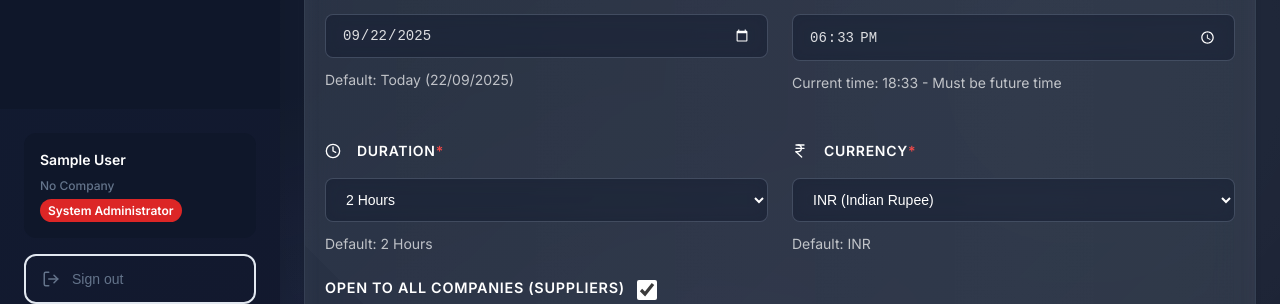
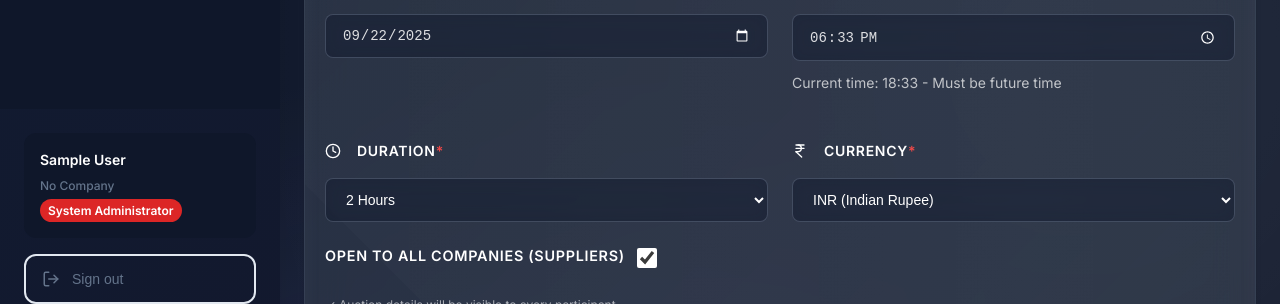
Before and after one commit to Poojamasne/Frontend_Auction, a React (Create React App) app: page /dashboard/new-auction in a window 1280 px wide. Shown: the part 472-776 px from the top of the page. Built offline with nearby package versions, Linux system fonts and the light colour scheme; no server answers; sample sign-in values are in the browser's storage; the HTML template or start-up script is replaced by a standard one.

Commit message:
my change

```diff
--- a/src/components/Dashboard/NewAuction/NewAuction.tsx
+++ b/src/components/Dashboard/NewAuction/NewAuction.tsx
@@ -491,9 +491,6 @@ const NewAuction: React.FC = () => {
                       {errors.auctionDate.message}
                     </div>
                   )}
-                  <div className="text-sm text-text-secondary mt-1">
-                    Default: Today ({format(new Date(), "dd/MM/yyyy")})
-                  </div>
                 </div>
 
                 {/* Auction Start Time */}
@@ -553,9 +550,7 @@ const NewAuction: React.FC = () => {
                   {errors.duration && (
                     <div className="form-error">{errors.duration.message}</div>
                   )}
-                  <div className="text-sm text-text-secondary mt-1">
-                    Default: 2 Hours
-                  </div>
+
                 </div>
 
                 {/* Currency */}
@@ -579,9 +574,7 @@ const NewAuction: React.FC = () => {
                   {errors.currency && (
                     <div className="form-error">{errors.currency.message}</div>
                   )}
-                  <div className="text-sm text-text-secondary mt-1">
-                    Default: INR
-                  </div>
+
                 </div>
               </div>
 
```
